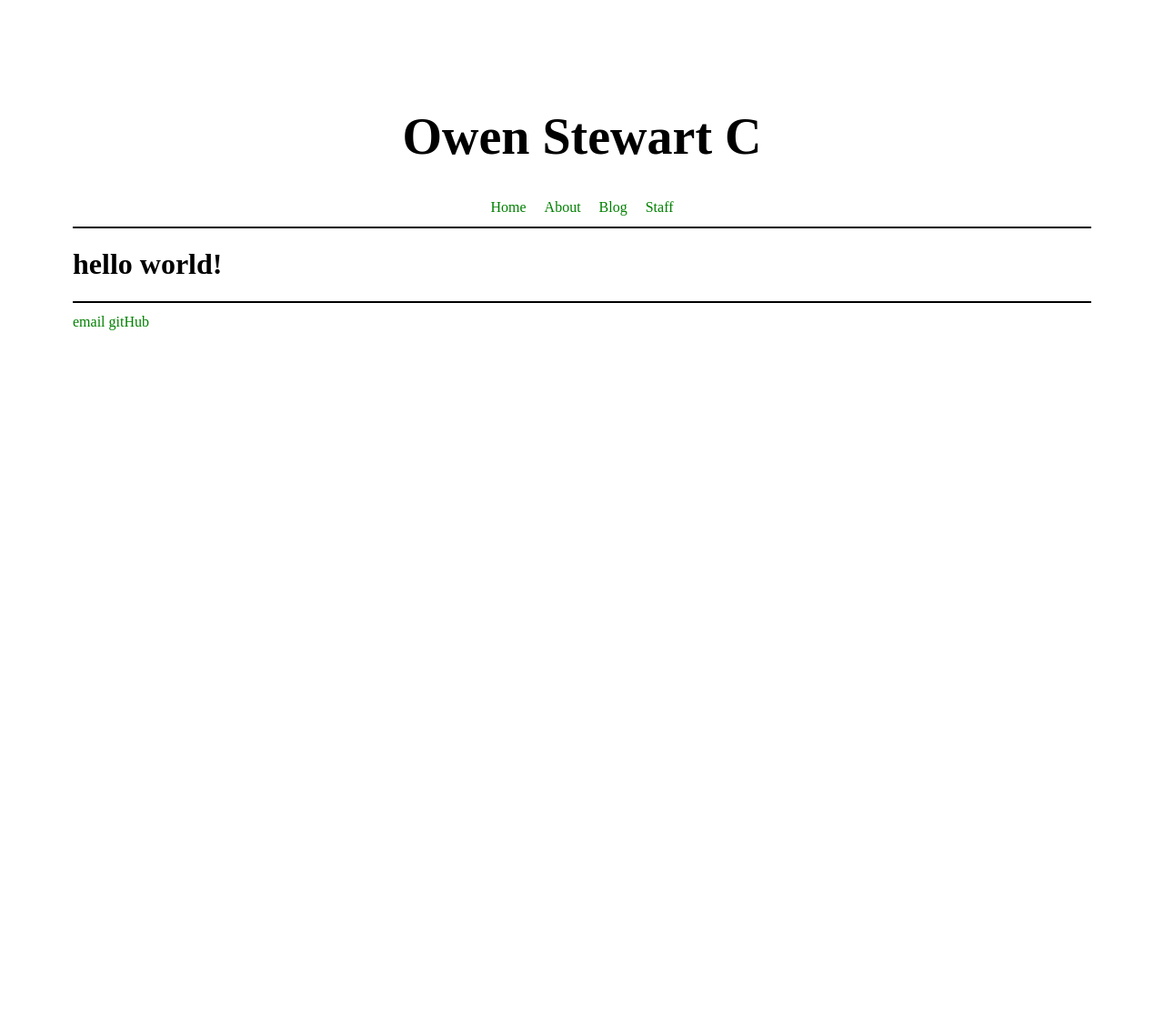
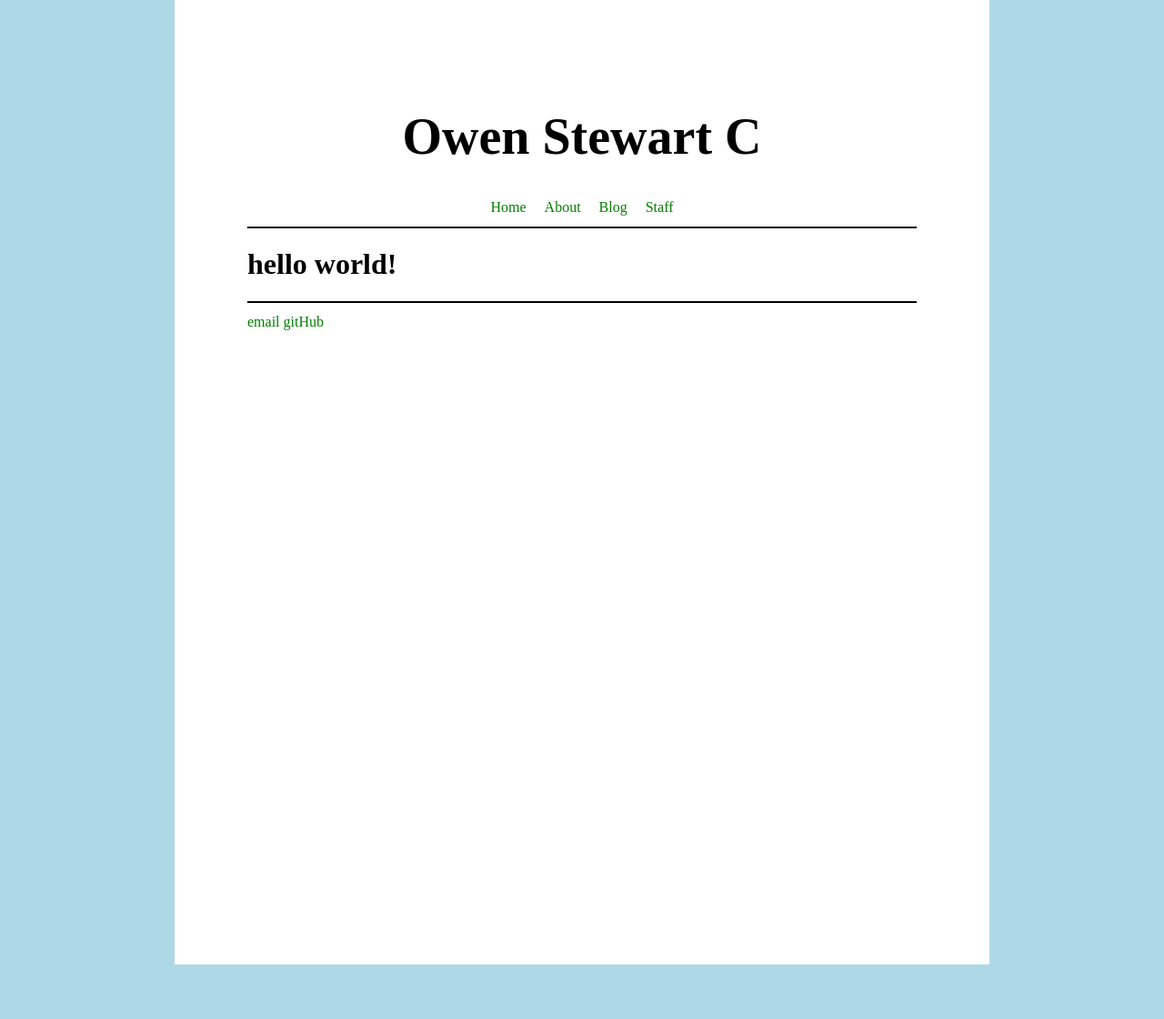
Before and after one commit to osclarke/osclarke.github.io, a Jekyll site: the page built from index.html, in a window 1280 px wide. Shown: the whole page at 91% size. Built offline with Jekyll 4.4.1, drawn with Linux system fonts in a browser that asks for light colours; before the commit the page ends 1060 px from its top, so only the background shows below that.

Commit message:
moved media querie to bottom of main.scss

```diff
--- a/_sass/main.scss
+++ b/_sass/main.scss
@@ -28,16 +28,6 @@ a:hover {
 
 div {
    clear: left;
-}
-
-@media only screen and (min-width: 828px) {
-   body {
-      margin: 60px auto;
-      margin-top: 0px;
-      padding-top: 0px;
-      width: 70%;
-      background-color: lightblue;
-   }
 }
 
 body {
@@ -91,3 +81,13 @@ body {
    display: inline-block;
    list-style: none;
 }
+
+@media only screen and (min-width: 828px) {
+   body {
+      margin: 60px auto;
+      margin-top: 0px;
+      padding-top: 0px;
+      width: 70%;
+      background-color: lightblue;
+   }
+}
```
